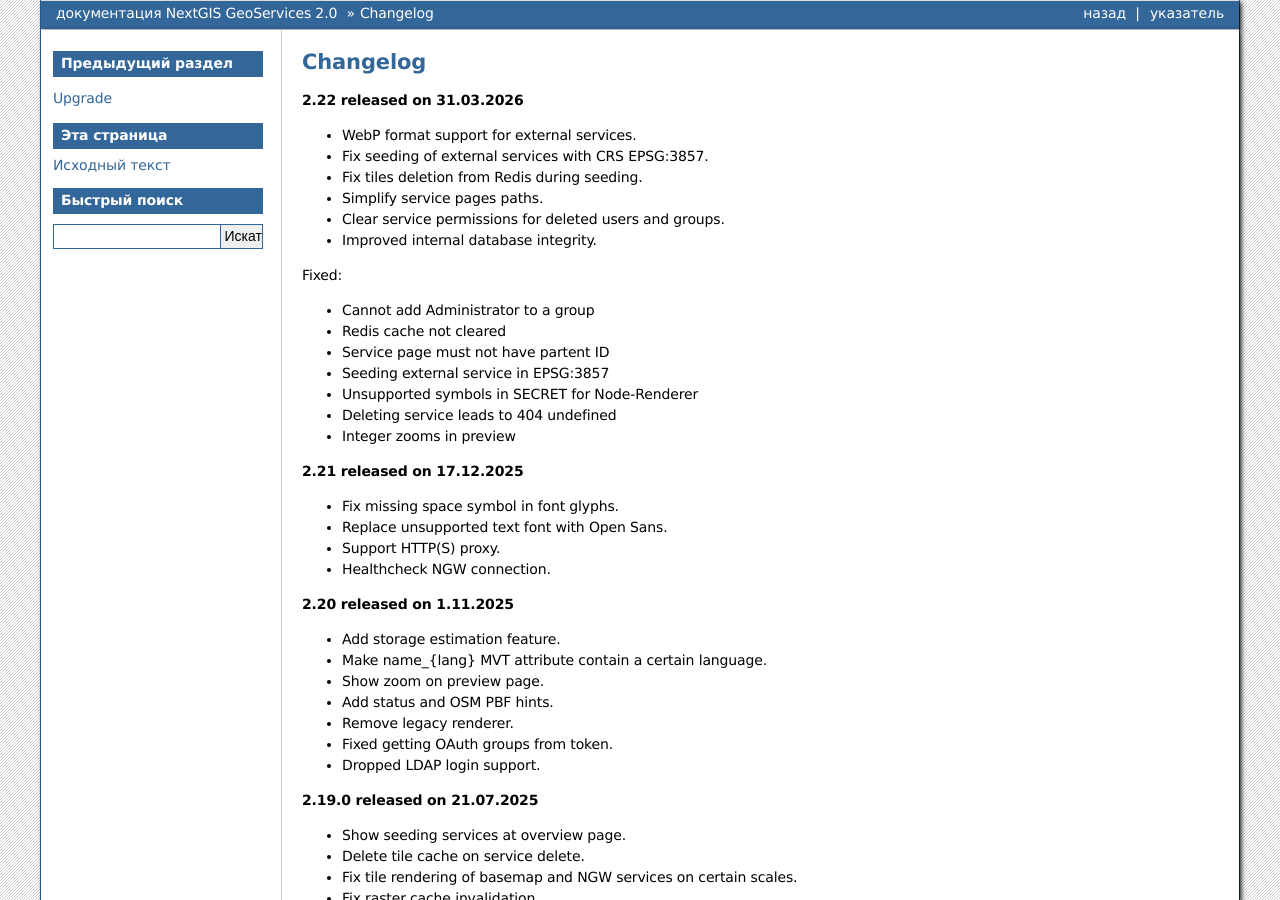
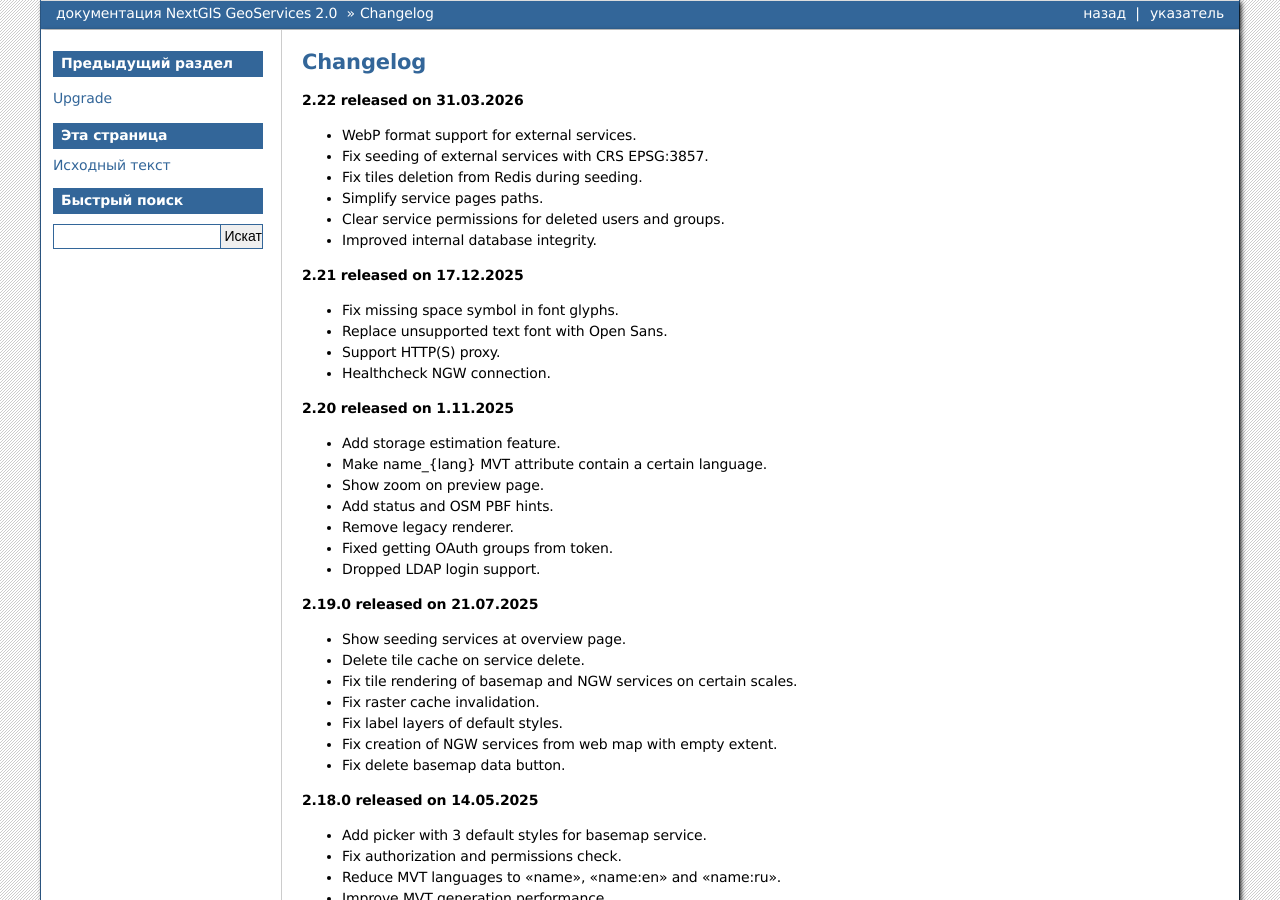
Before and after one commit to nextgis/docs_geoserv_prem, a Sphinx documentation site: the page built from source/changelog.rst, in a window 1280 px wide and 900 px high. Built offline with Sphinx 7.4.7, drawn with Linux system fonts in a browser that asks for light colours; formulas are drawn with MathJax 3.

Commit message:
remove double changelog.rst

```diff
--- a/source/changelog.rst
+++ b/source/changelog.rst
@@ -10,15 +10,6 @@
 - Clear service permissions for deleted users and groups.
 - Improved internal database integrity.
 
-Fixed:
-
-* Cannot add Administrator to a group
-* Redis cache not cleared
-* Service page must not have partent ID
-* Seeding external service in EPSG:3857
-* Unsupported symbols in SECRET for Node-Renderer
-* Deleting service leads to 404 undefined
-* Integer zooms in preview
 
 **2.21 released on 17.12.2025**
 
```
